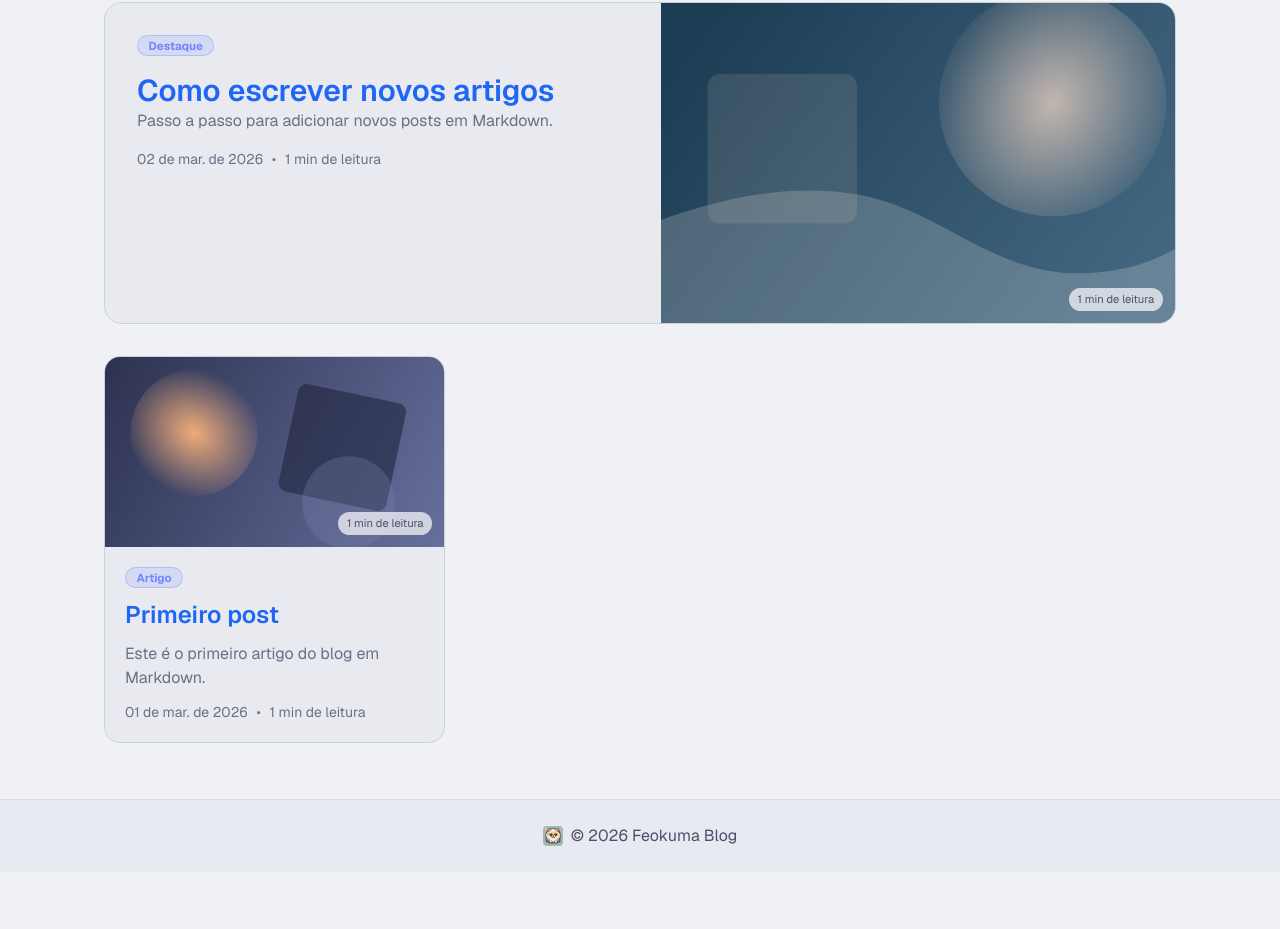
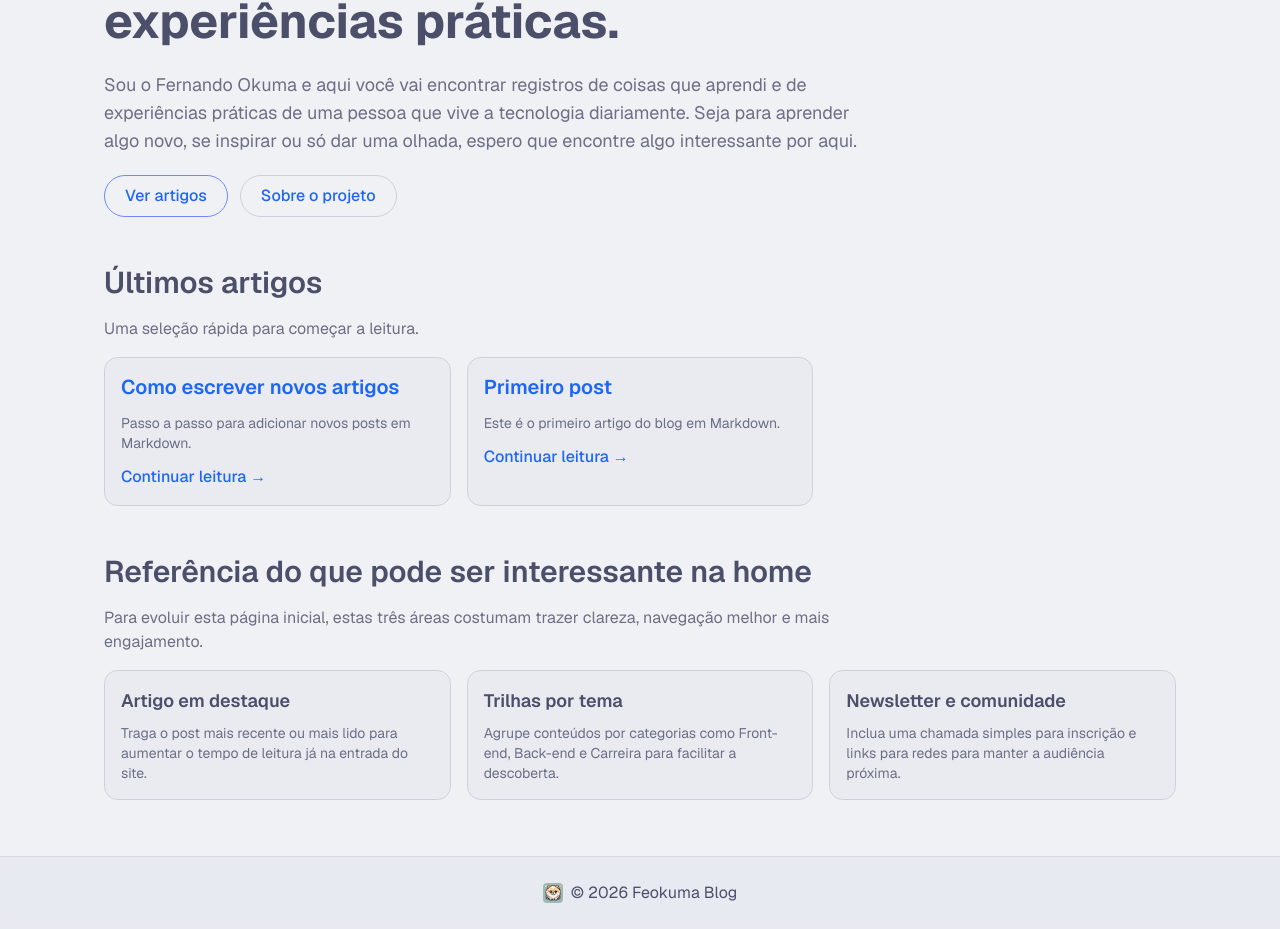
Before and after one commit to feokuma/feokuma.github.io, a Next.js app: page / in a window 1280 px wide. Shown: the part 235-1164 px from the top of the page. Before the commit the page ends 1107 px from the top, so only its background shows below. Built offline with nearby package versions, Linux system fonts and the light colour scheme.

Commit message:
🔍️ Adiciona página Inicio

```diff
--- a/src/app/page.tsx
+++ b/src/app/page.tsx
@@ -1 +1,87 @@
-export { default } from "./blog/page";
+import Link from "next/link";
+import { getAllPosts } from "@/lib/posts";
+
+const homeSuggestions = [
+	{
+		title: "Artigo em destaque",
+		description: "Traga o post mais recente ou mais lido para aumentar o tempo de leitura já na entrada do site.",
+	},
+	{
+		title: "Trilhas por tema",
+		description: "Agrupe conteúdos por categorias como Front-end, Back-end e Carreira para facilitar a descoberta.",
+	},
+	{
+		title: "Newsletter e comunidade",
+		description: "Inclua uma chamada simples para inscrição e links para redes para manter a audiência próxima.",
+	},
+];
+
+export default function HomePage() {
+	const latestPosts = getAllPosts().slice(0, 3);
+
+	return (
+		<main className="page-shell mx-auto flex min-h-screen w-full max-w-6xl flex-col gap-12 px-6 py-14 md:px-10">
+			<section className="space-y-5">
+				<p className="blog-tag">Bem-vindo</p>
+				<h1 className="max-w-4xl text-4xl font-bold leading-tight md:text-5xl">
+					Tecnologia, aprendizado e experiências práticas.
+				</h1>
+				<p className="max-w-3xl text-lg text-[color:var(--ctp-subtext0)]">
+					Sou o Fernando Okuma e aqui você vai encontrar registros de coisas que aprendi e de experiências práticas de uma pessoa que vive a tecnologia diariamente.
+                    Seja para aprender algo novo, se inspirar ou só dar uma olhada, espero que encontre algo interessante por aqui.
+				</p>
+				<div className="flex flex-wrap gap-3">
+					<Link href="/blog" className="rounded-full border border-[color:var(--ctp-lavender)] px-5 py-2 font-medium hover:opacity-85">
+						Ver artigos
+					</Link>
+					<Link href="/sobre" className="rounded-full border border-[color:var(--ctp-surface0)] px-5 py-2 font-medium hover:border-[color:var(--ctp-lavender)]">
+						Sobre o projeto
+					</Link>
+				</div>
+			</section>
+
+			<section aria-labelledby="ultimos-artigos" className="space-y-4">
+				<h2 id="ultimos-artigos" className="text-3xl font-semibold">
+					Últimos artigos
+				</h2>
+				<p className="text-[color:var(--ctp-subtext0)]">Uma seleção rápida para começar a leitura.</p>
+				{latestPosts.length > 0 ? (
+					<ul className="grid grid-cols-1 gap-4 md:grid-cols-3">
+						{latestPosts.map((post) => (
+							<li key={post.slug} className="post-card space-y-3">
+								<h3 className="text-xl font-semibold leading-snug">
+									<Link href={`/blog/${post.slug}`} className="hover:opacity-85">
+										{post.title}
+									</Link>
+								</h3>
+								<p className="line-clamp-3 text-sm text-[color:var(--ctp-subtext0)]">{post.excerpt}</p>
+								<Link href={`/blog/${post.slug}`} className="font-medium">
+									Continuar leitura →
+								</Link>
+							</li>
+						))}
+					</ul>
+				) : (
+					<p className="text-[color:var(--ctp-subtext0)]">Nenhum artigo encontrado no momento.</p>
+				)}
+			</section>
+
+			<section aria-labelledby="referencias-home" className="space-y-4">
+				<h2 id="referencias-home" className="text-3xl font-semibold">
+					Referência do que pode ser interessante na home
+				</h2>
+				<p className="max-w-3xl text-[color:var(--ctp-subtext0)]">
+					Para evoluir esta página inicial, estas três áreas costumam trazer clareza, navegação melhor e mais engajamento.
+				</p>
+				<ul className="grid grid-cols-1 gap-4 md:grid-cols-3">
+					{homeSuggestions.map((suggestion) => (
+						<li key={suggestion.title} className="post-card space-y-2">
+							<h3 className="text-lg font-semibold">{suggestion.title}</h3>
+							<p className="text-sm text-[color:var(--ctp-subtext0)]">{suggestion.description}</p>
+						</li>
+					))}
+				</ul>
+			</section>
+		</main>
+	);
+}
--- a/src/components/header.tsx
+++ b/src/components/header.tsx
@@ -17,6 +17,9 @@ export function Header() {
           <span>Feokuma Blog</span>
         </Link>
         <nav className="flex items-center gap-5">
+          <Link href="/" className="underline">
+            Inicio
+          </Link>
           <Link href="/blog" className="underline">
             Blog
           </Link>
```
